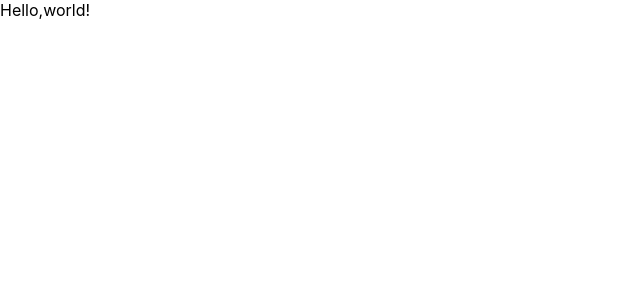
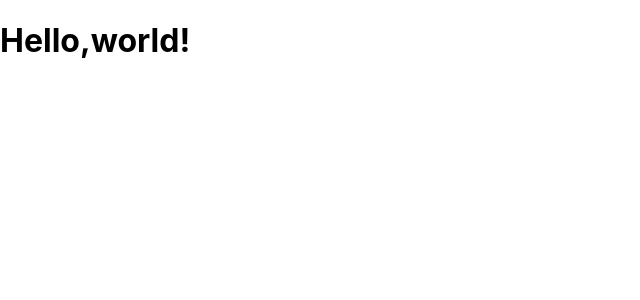
Before and after one commit to kobafumi3/udemy-react-redux, a React (Create React App) app: page / in a window 1280 px wide. Shown: the top 300 px of the page, without its empty margins (0-640 px from the left). Built offline with nearby package versions, Linux system fonts and the light colour scheme.

Commit message:
div to h1 tag

```diff
--- a/src/App.js
+++ b/src/App.js
@@ -2,7 +2,7 @@ import React, {Component} from 'react';
 
 class App extends Component{
   render(){
-    return <div>Hello,world!</div>;
+    return <h1>Hello,world!</h1>;
   }
 }
 
```
